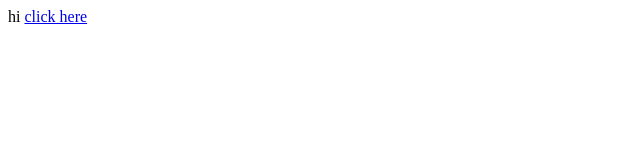
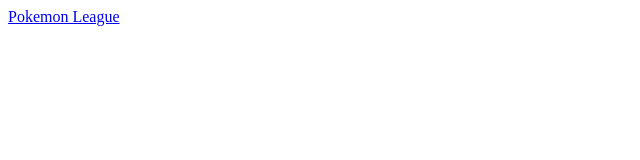
Before and after one commit to HamiltonGilbert/hamiltongilbert.github.io, a plain HTML site: page index.html in a window 1280 px wide. Shown: the full height of the page, 0-640 px from the left. Drawn offline with Linux system fonts and the light colour scheme.

Commit message:
pokemonleague

```diff
--- a/index.html
+++ b/index.html
@@ -4,7 +4,6 @@
     <title> Hamilton's Website </title>
   </head>
   <body>
-    hi
-    <a href="test.html"> click here </a>
+    <a href="test.html"> Pokemon League </a>
   </body>
 </html>
```
Also changed, not shown: pokemon-league.html (renamed from test.html).
